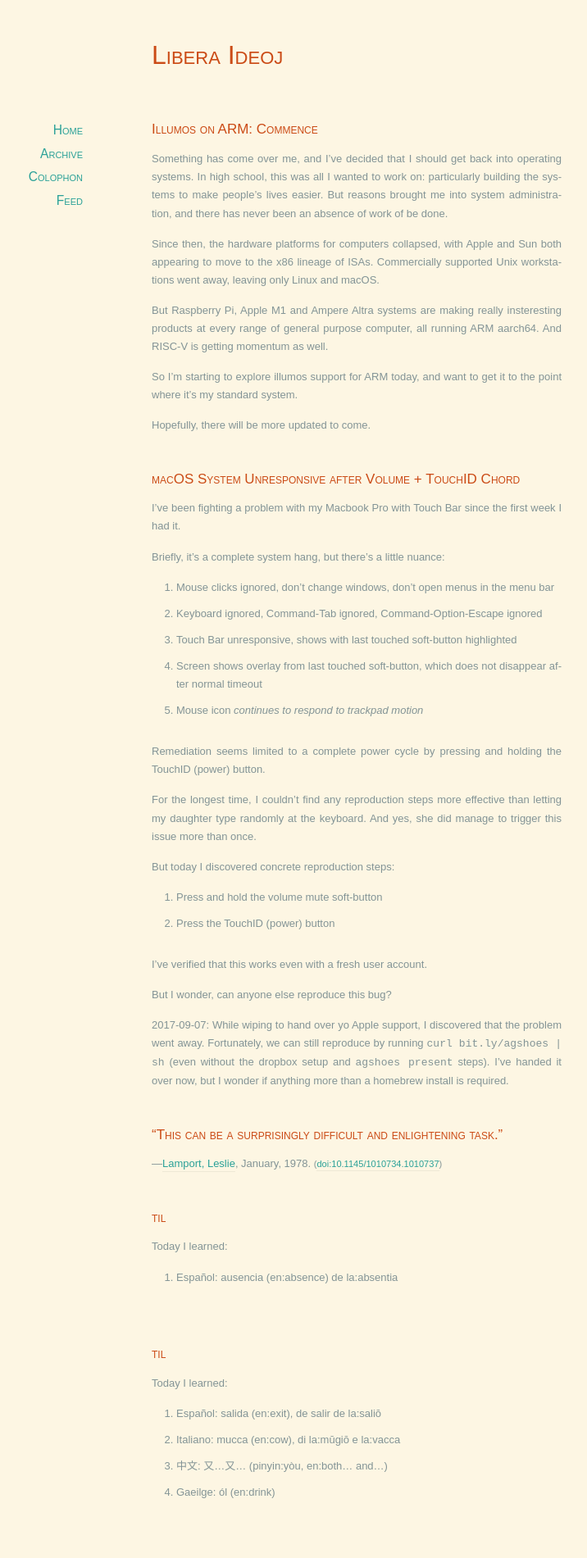
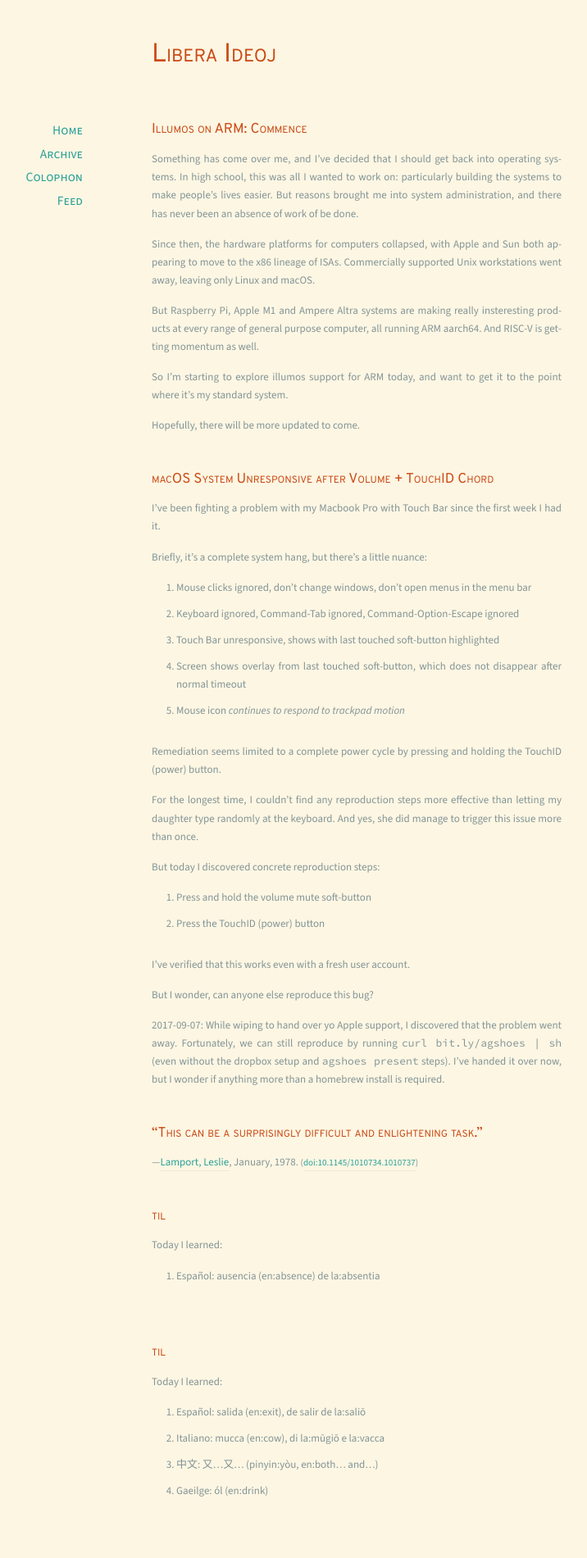
Before and after one commit to josephholsten/blog.josephholsten.com, a Jekyll site: the page built from index.html, in a window 1280 px wide. Shown: the top 1901 px of the page at 82% size, without its empty margins (205-921 px from the left). Built offline with Jekyll 4.4.1, drawn with Linux system fonts in a browser that asks for light colours; some web fonts are replaced; the list of posts is cut into pages by our own code; comment, search, counter and statistics services are not loaded.

Commit message:
fonts: use correct assets path

```diff
--- a/stylesheets/fonts.css
+++ b/stylesheets/fonts.css
@@ -1,7 +1,7 @@
 /* Overpass - for UI/headings */
 @font-face {
     font-family: "Overpass";
-    src: url("../fonts/Overpass-Regular.woff2") format("woff2");
+    src: url("/assets/fonts/Overpass-Regular.woff2") format("woff2");
     font-weight: 400;
     font-style: normal;
     font-display: swap;
@@ -9,7 +9,7 @@
 
 @font-face {
     font-family: "Overpass";
-    src: url("../fonts/Overpass-Bold.woff2") format("woff2");
+    src: url("/assets/fonts/Overpass-Bold.woff2") format("woff2");
     font-weight: 700;
     font-style: normal;
     font-display: swap;
@@ -18,7 +18,7 @@
 /* Source Sans 3 - body text */
 @font-face {
     font-family: "Source Sans 3";
-    src: url("../fonts/SourceSans3-Regular.ttf.woff2") format("woff2");
+    src: url("/assets/fonts/SourceSans3-Regular.ttf.woff2") format("woff2");
     font-weight: 400;
     font-style: normal;
     font-display: swap;
@@ -26,7 +26,7 @@
 
 @font-face {
     font-family: "Source Sans 3";
-    src: url("../fonts/SourceSans3-It.ttf.woff2") format("woff2");
+    src: url("/assets/fonts/SourceSans3-It.ttf.woff2") format("woff2");
     font-weight: 400;
     font-style: italic;
     font-display: swap;
@@ -34,7 +34,7 @@
 
 @font-face {
     font-family: "Source Sans 3";
-    src: url("../fonts/SourceSans3-Bold.ttf.woff2") format("woff2");
+    src: url("/assets/fonts/SourceSans3-Bold.ttf.woff2") format("woff2");
     font-weight: 700;
     font-style: normal;
     font-display: swap;
@@ -43,7 +43,7 @@
 /* Source Code Pro - for code blocks */
 @font-face {
     font-family: "Source Code Pro";
-    src: url("../fonts/SourceCodePro-Regular.ttf.woff2") format("woff2");
+    src: url("/assets/fonts/SourceCodePro-Regular.ttf.woff2") format("woff2");
     font-weight: 400;
     font-style: normal;
     font-display: swap;
@@ -52,7 +52,7 @@
 /* Libre Caslon: currently unused */
 @font-face {
     font-family: "LibreCaslonText";
-    src: url("../fonts/librecaslontext-regular.otf") format("opentype");
+    src: url("/assets/fonts/librecaslontext-regular.otf") format("opentype");
     font-weight: 400;
     font-style: normal;
     font-display: swap;
@@ -60,7 +60,7 @@
 
 @font-face {
     font-family: "LibreCaslonText";
-    src: url("../fonts/librecaslontext-italic.otf") format("opentype");
+    src: url("/assets/fonts/librecaslontext-italic.otf") format("opentype");
     font-weight: 400;
     font-style: italic;
     font-display: swap;
@@ -68,7 +68,7 @@
 
 @font-face {
     font-family: "LibreCaslonText";
-    src: url("../fonts/librecaslontext-bold.otf") format("opentype");
+    src: url("/assets/fonts/librecaslontext-bold.otf") format("opentype");
     font-weight: 700;
     font-style: normal;
     font-display: swap;
@@ -77,7 +77,7 @@
 /* Libre Caslon Display */
 @font-face {
     font-family: "LibreCaslonDisplay";
-    src: url("../fonts/librecaslondisplay-regular.otf") format("opentype");
+    src: url("/assets/fonts/librecaslondisplay-regular.otf") format("opentype");
     font-weight: 400;
     font-style: normal;
     font-display: swap;
```
